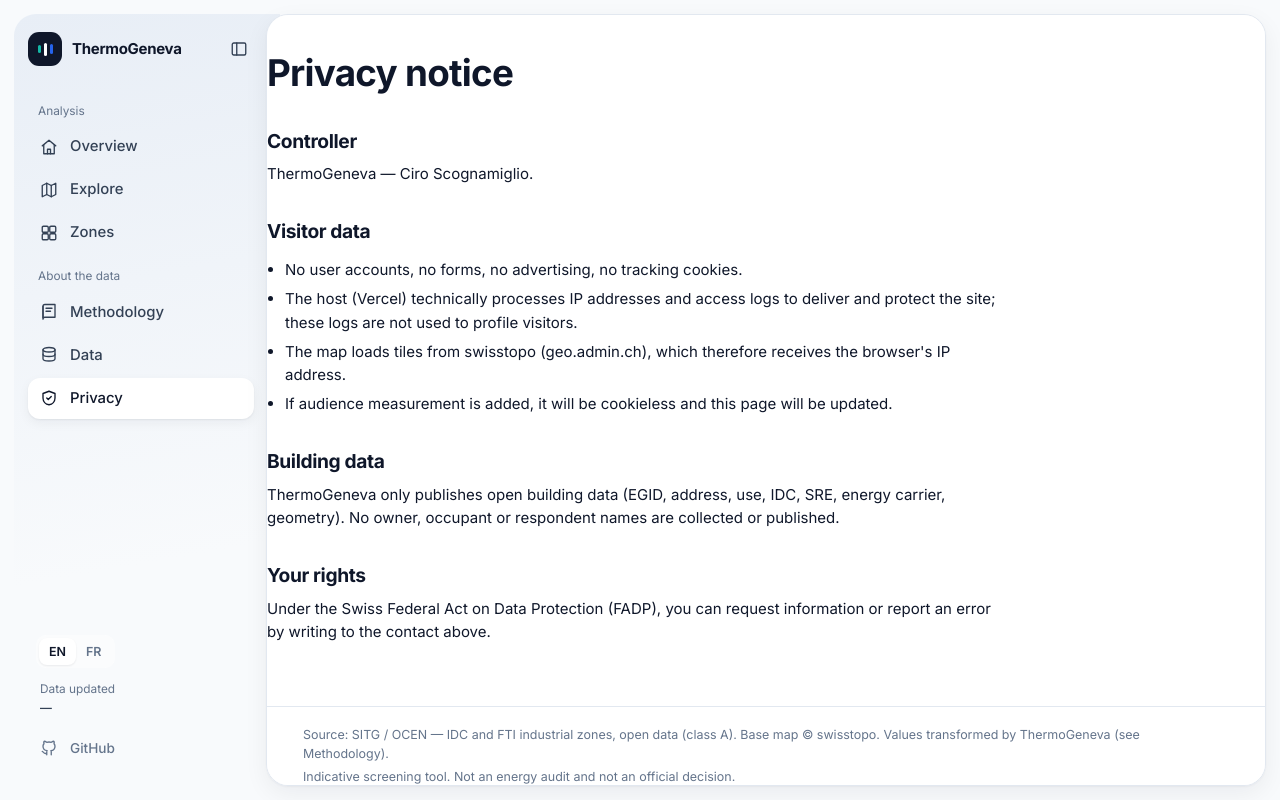
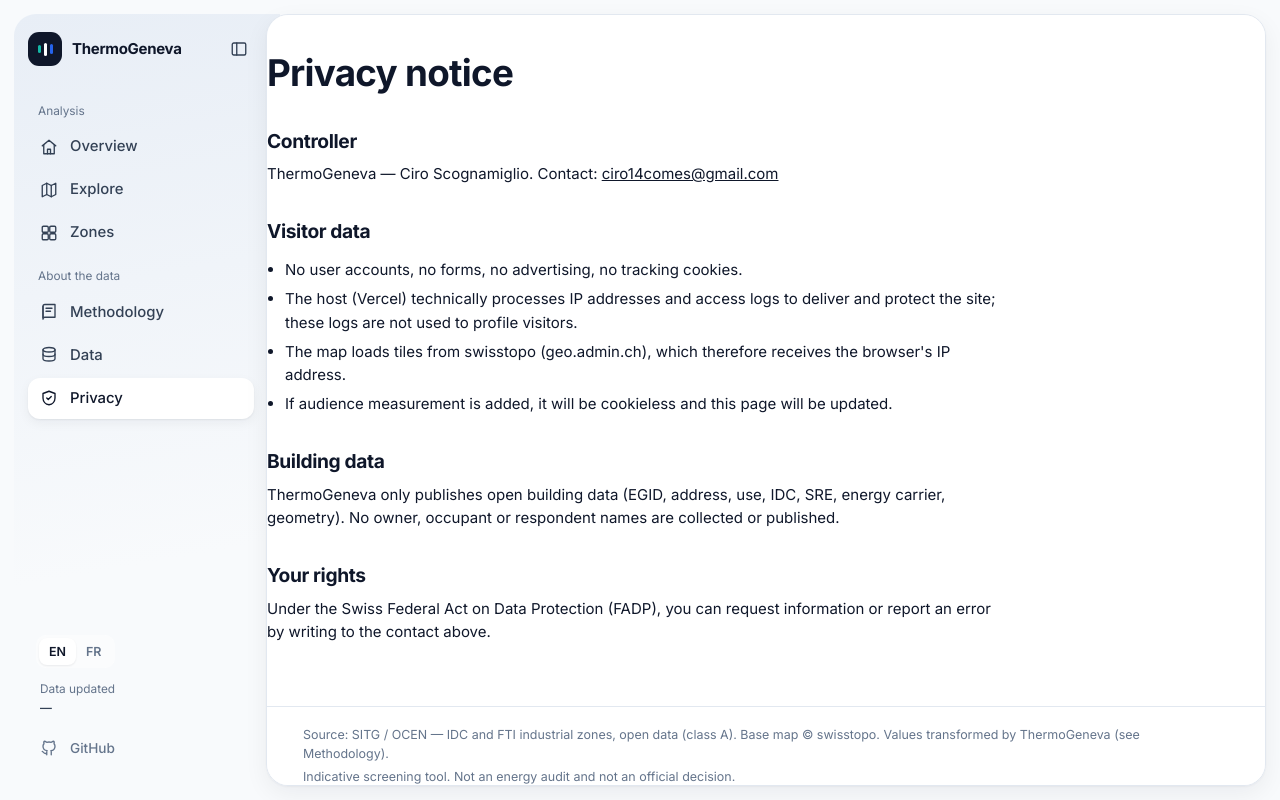
Before and after one commit to ciro14comes/thermogeneva, a Next.js app in the folder web/: page /en/privacy in a window 1280 px wide. Built offline with nearby package versions, Linux system fonts and the light colour scheme; no server answers; the database is empty.

Commit message:
Privacy: contatto; mappa: margine cantone

```diff
--- a/web/src/app/[locale]/privacy/page.tsx
+++ b/web/src/app/[locale]/privacy/page.tsx
@@ -3,7 +3,7 @@ import { getTranslations, setRequestLocale } from "next-intl/server";
 
 type P = { params: Promise<{ locale: string }> };
 
-const CONTACT = process.env.NEXT_PUBLIC_CONTACT_EMAIL ?? "";
+const CONTACT = process.env.NEXT_PUBLIC_CONTACT_EMAIL ?? "ciro14comes@gmail.com";
 
 export async function generateMetadata({ params }: P): Promise<Metadata> {
   const { locale } = await params;
```
